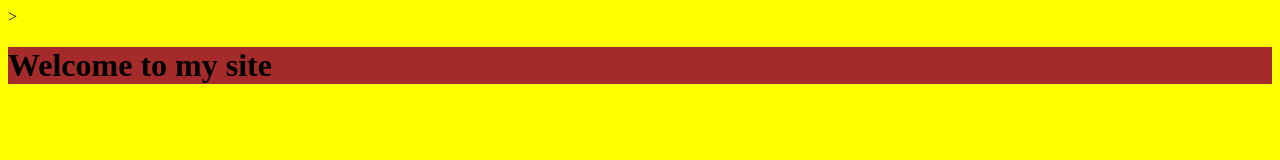
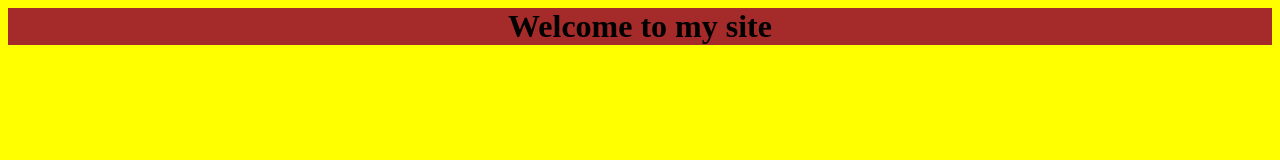
Before and after one commit to mrinal-github2021/shaswot2023, a plain HTML site: page index.html in a window 1280 px wide. Drawn offline with Linux system fonts and the light colour scheme.

Commit message:
Update index.html

```diff
--- a/index.html
+++ b/index.html
@@ -1,6 +1,6 @@
 <html>
-  <head>></head>
+  <head></head>
   <body style="background-color:yellow">
-    <h1 style="background-color:brown">Welcome to my site</h1>
+    <h1 style="background-color:brown" align="center">Welcome to my site</h1>
   </body>
 </html>
```
